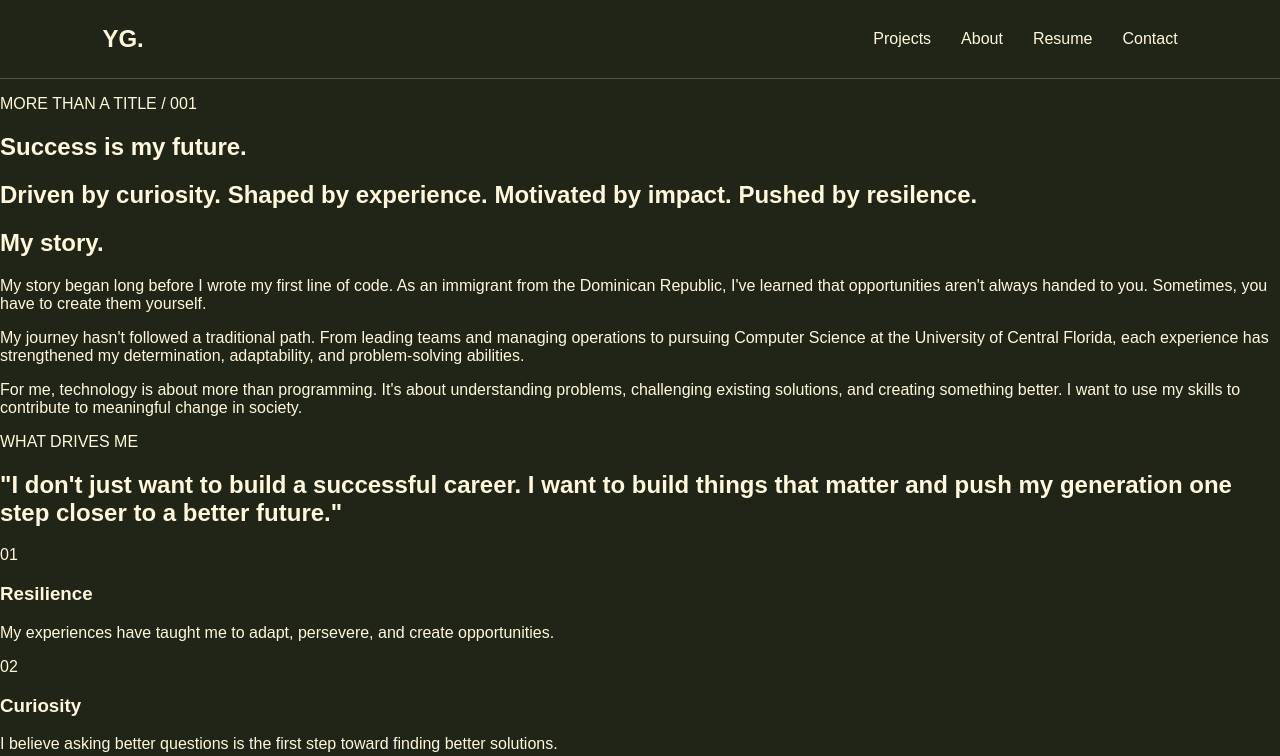
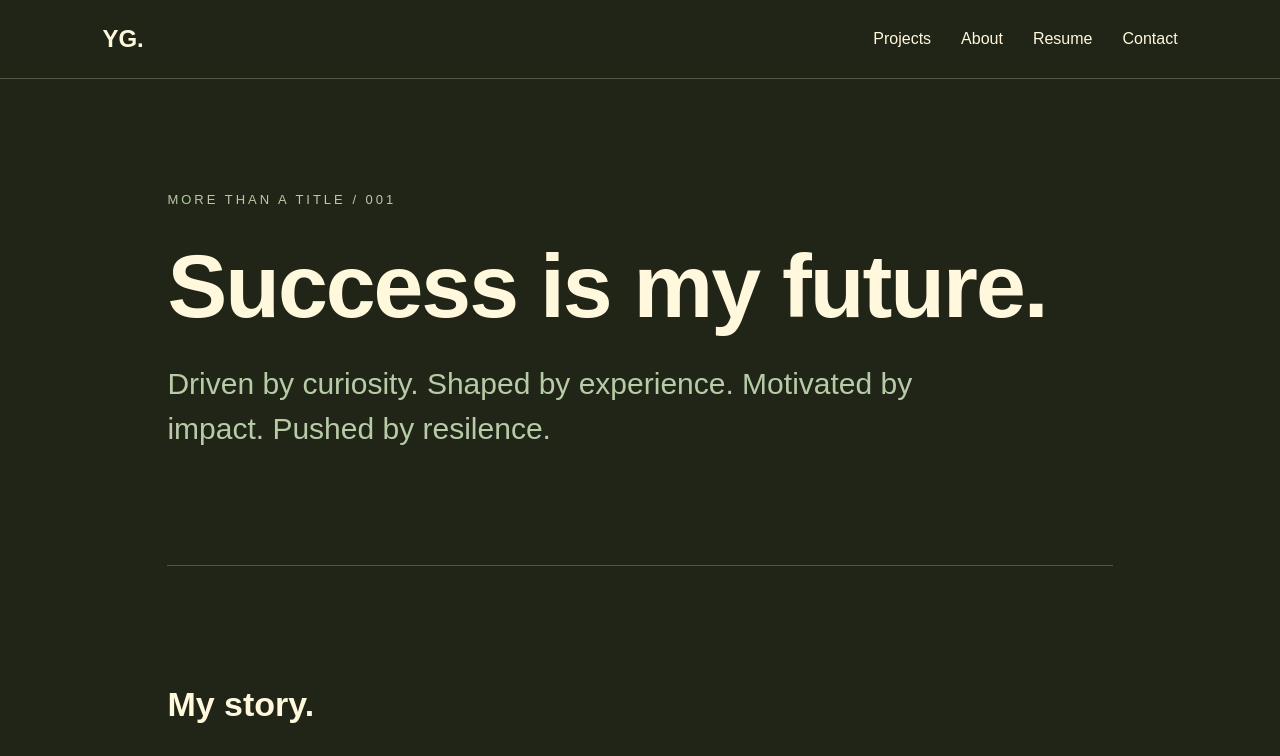
Before and after one commit to yisleidygnunez/Portfolio-Website, a plain HTML site: page about.html in a window 1280 px wide. Shown: the top 756 px of the page. Drawn offline with Linux system fonts and the light colour scheme.

Commit message:
feat: added css to organize about section and make it more visually appealing

```diff
--- a/style.css
+++ b/style.css
@@ -148,7 +148,7 @@ body {
     .hero-buttons { flex-wrap: wrap; }
 }
 
-/* 05 | RESUME.CSS — resume page */
+/* 04 | RESUME.CSS — resume page */
 
 .resume-page {
     max-width: 1200px;
@@ -236,3 +236,83 @@ body {
     .resume-heading { margin-bottom: 45px; }
     .resume-sidebar { padding: 25px; }
 }
+
+/* 05 | ABOUT.CSS — about page */
+
+.about-page {
+    max-width: 1150px;
+    margin: 0 auto;
+    padding: 100px 8%;
+}
+.about-intro { padding-bottom: 90px; border-bottom: 1px solid var(--border); }
+.about-eyebrow {
+    color: var(--accent);
+    font-size: 13px;
+    letter-spacing: 3px;
+    margin-bottom: 30px;
+}
+.about-intro h1 {
+    font-size: clamp(48px, 7vw, 90px);
+    line-height: 1.1;
+    margin: 0 0 25px;
+    letter-spacing: -2px;
+}
+.about-intro h2 {
+    color: var(--accent);
+    font-size: clamp(20px, 3vw, 30px);
+    font-weight: normal;
+    max-width: 750px;
+    line-height: 1.5;
+}
+.about-story { padding: 90px 0; max-width: 780px; }
+.about-story h2 { font-size: 34px; margin-bottom: 35px; }
+.about-story p {
+    color: var(--muted);
+    font-size: 18px;
+    line-height: 1.9;
+    margin-bottom: 25px;
+}
+.about-statement {
+    background-color: var(--surface);
+    border-radius: 10px;
+    padding: 65px;
+    margin-bottom: 90px;
+}
+.about-statement p {
+    color: var(--accent);
+    font-size: 13px;
+    letter-spacing: 3px;
+}
+.about-statement h2 {
+    font-size: clamp(28px, 4vw, 46px);
+    line-height: 1.4;
+    font-weight: 500;
+    max-width: 850px;
+}
+.about-values {
+    display: grid;
+    grid-template-columns: repeat(3, 1fr);
+    gap: 35px;
+    margin-bottom: 110px;
+}
+.about-value { border-top: 2px solid var(--accent); padding-top: 25px; }
+.about-value span { color: var(--accent); font-size: 14px; }
+.about-value h3 { font-size: 25px; margin: 20px 0; }
+.about-value p { color: var(--muted); line-height: 1.8; }
+.about-ending { border-top: 1px solid var(--border); padding-top: 65px; }
+.about-ending h2 { font-size: clamp(30px, 4vw, 45px); margin-bottom: 15px; }
+.about-ending p { color: var(--accent); margin-bottom: 40px; }
+.about-ending .btn-primary { display: inline-block; }
+/* Mobile layout */
+@media (max-width: 768px) {
+    .about-page { padding: 60px 6%; }
+    .about-intro { padding-bottom: 55px; }
+    .about-story { padding: 60px 0; }
+    .about-story p { font-size: 16px; }
+    .about-statement { padding: 30px; margin-bottom: 60px; }
+    .about-values {
+        grid-template-columns: 1fr;
+        gap: 35px;
+        margin-bottom: 65px;
+    }
+}
```
